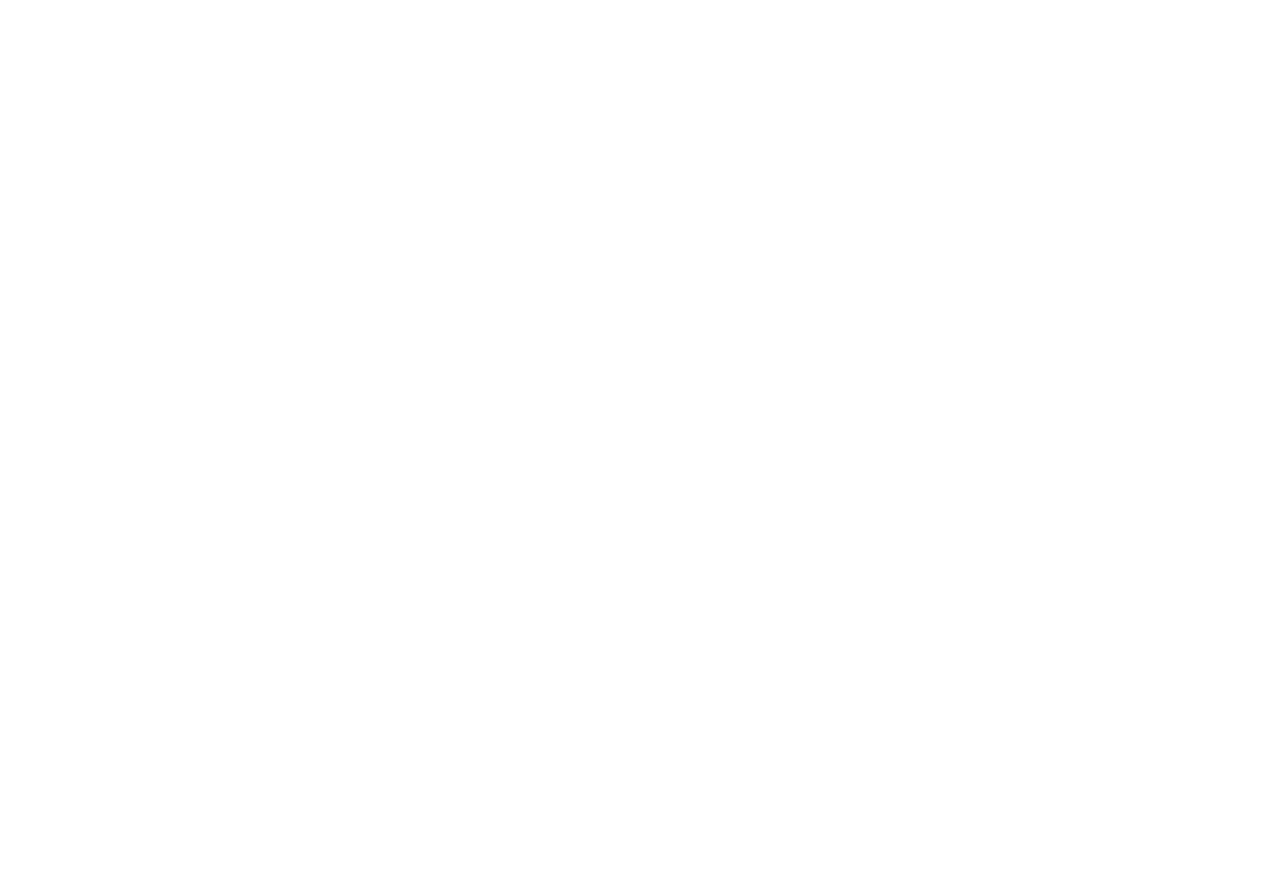
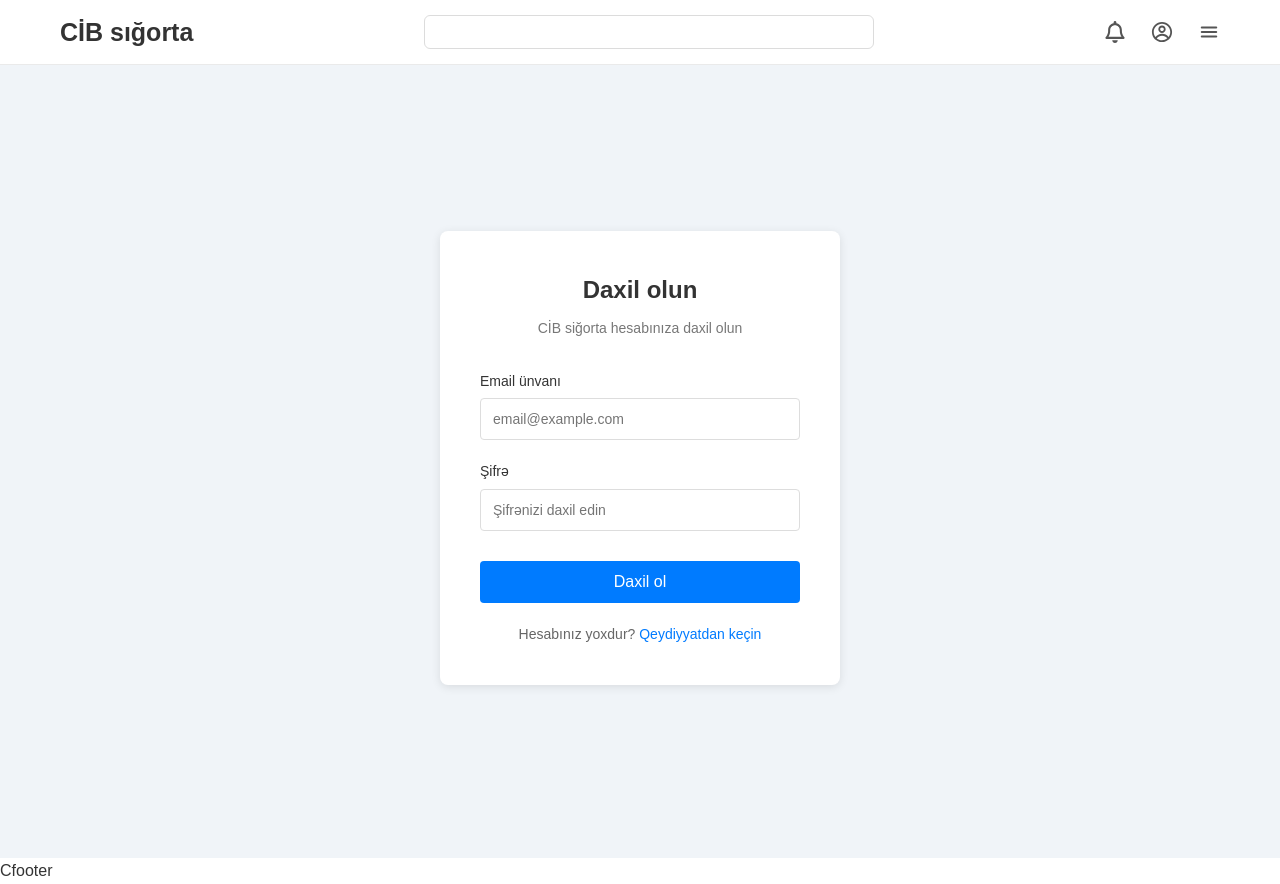
Before and after one commit to aysunfarhadli/Insurance-project_, a React (Vite) app in the folder front/: page /login in a window 1280 px wide. Before the commit this address had no page. Before the commit the page ends 800 px from the top, so only its background shows below. Built offline with nearby package versions, Linux system fonts and the light colour scheme.

Commit message:
login register design hazir

```diff
--- a/front/src/App.jsx
+++ b/front/src/App.jsx
@@ -17,6 +17,8 @@
 import TibbiSig from './pages/tibbi'
 import EmlakSig from './pages/emlakSig'
 import NeqliySig from './pages/neqliySig'
+import Register from './pages/register'
+import Login from './pages/login'
 
 function App() {
 
@@ -25,14 +27,17 @@
     <>
 
       <Routes>
-        <Route path='/' element={<Client/>}>
-          <Route index element={<UmSig/>}/>
-          <Route path='seyahet' element={<SeySigorta/>}/>
-          <Route path='heyat' element={<HeyatSig/>}/>
-          <Route path='tibbi' element={<TibbiSig/>}/>
-          <Route path='emlak' element={<EmlakSig/>}/>
-          <Route path='neqliyyat' element={<NeqliySig/>}/>
-          <Route path='profile' element={<Profile/>}/>
+        <Route path='/' element={<Client />}>
+          <Route index element={<UmSig />} />
+          <Route path='seyahet' element={<SeySigorta />} />
+          <Route path='heyat' element={<HeyatSig />} />
+          <Route path='tibbi' element={<TibbiSig />} />
+          <Route path='emlak' element={<EmlakSig />} />
+          <Route path='neqliyyat' element={<NeqliySig />} />
+          <Route path='profile' element={<Profile />} />
+          <Route path='register' element={<Register />} />
+          <Route path='login' element={<Login />} />
+
 
         </Route>
       </Routes>
--- /dev/null
+++ b/front/src/pages/login/index.jsx
@@ -0,0 +1,43 @@
+import React from 'react'
+import './index.scss'
+
+const Login = () => {
+  return (
+    <section className='login'>
+      <div className="login-container">
+        <form className="login-form">
+          <h2 className="login-title">Daxil olun</h2>
+          <p className="login-description">CİB siğorta hesabınıza daxil olun</p>
+
+          <div className="form-group">
+            <label htmlFor="email">Email ünvanı</label>
+            <input
+              type="email"
+              id="email"
+              name="email"
+              required
+              placeholder="email@example.com"
+            />
+          </div>
+
+          <div className="form-group">
+            <label htmlFor="password">Şifrə</label>
+            <input
+              type="password"
+              id="password"
+              name="password"
+              required
+              placeholder="Şifrənizi daxil edin"
+            />
+          </div>
+
+          <button type="submit" className="login-btn">Daxil ol</button>
+
+          <p className="register-link">Hesabınız yoxdur? <a href="#">Qeydiyyatdan keçin</a></p>
+        </form>
+      </div>
+    </section>
+  )
+}
+
+export default Login
--- /dev/null
+++ b/front/src/pages/login/index.scss
@@ -0,0 +1,96 @@
+// Login.scss
+.login {
+  display: flex;
+  justify-content: center;
+  align-items: center;
+  background-color: #f0f4f8;
+  padding: 40px 20px;
+  min-height: 100vh;
+}
+
+.login-container {
+  width: 100%;
+  max-width: 400px;
+}
+
+.login-form {
+  background-color: white;
+  padding: 40px;
+  border-radius: 8px;
+  box-shadow: 0 2px 10px rgba(0, 0, 0, 0.1);
+}
+
+.login-title {
+  text-align: center;
+  font-size: 24px;
+  margin-bottom: 8px;
+  color: #333;
+}
+
+.login-description {
+  text-align: center;
+  color: #777;
+  margin-bottom: 30px;
+  font-size: 14px;
+}
+
+.form-group {
+  margin-bottom: 20px;
+}
+
+.form-group label {
+  display: block;
+  font-size: 14px;
+  margin-bottom: 6px;
+  color: #333;
+  font-weight: 500;
+}
+
+.form-group input {
+  width: 100%;
+  padding: 12px;
+  border: 1px solid #ddd;
+  border-radius: 4px;
+  font-size: 14px;
+  box-sizing: border-box;
+  transition: border-color 0.3s ease;
+}
+
+.form-group input:focus {
+  border-color: #007bff;
+  outline: none;
+}
+
+.login-btn {
+  width: 100%;
+  padding: 12px;
+  background-color: #007bff;
+  color: white;
+  border: none;
+  border-radius: 4px;
+  font-size: 16px;
+  cursor: pointer;
+  transition: background-color 0.3s ease;
+  margin-top: 10px;
+}
+
+.login-btn:hover {
+  background-color: #0056b3;
+}
+
+.register-link {
+  text-align: center;
+  margin-top: 20px;
+  font-size: 14px;
+  color: #666;
+}
+
+.register-link a {
+  color: #007bff;
+  text-decoration: none;
+  font-weight: 500;
+}
+
+.register-link a:hover {
+  text-decoration: underline;
+}
--- /dev/null
+++ b/front/src/pages/register/index.jsx
@@ -0,0 +1,35 @@
+import React from 'react'
+import './index.scss'
+
+const Register = () => {
+  return (
+    <section className='register'>
+      <form className="signup-form">
+        <h2 className="form-title">Qeydiyyat</h2>
+        <p className="form-description">CİB siğorta hesab yaradın</p>
+
+        <div className="form-group">
+          <input type="text" required placeholder="Tam ad" />
+        </div>
+
+        <div className="form-group">
+          <input type="email" required placeholder="Email ünvanı" />
+        </div>
+
+        <div className="form-group">
+          <input type="password" required placeholder="Şifrə" />
+        </div>
+
+        <div className="form-group">
+          <input type="password" required placeholder="Şifrə təkrarı" />
+        </div>
+
+        <button type="submit" className="submit-btn">Qeydiyyatdan keç</button>
+
+        <p className="login-link">Hesabınız var? <a href="#">Daxil olun</a></p>
+      </form>
+    </section>
+  )
+}
+
+export default Register
--- /dev/null
+++ b/front/src/pages/register/index.scss
@@ -0,0 +1,80 @@
+.register {
+  display: flex;
+  justify-content: center;
+  background-color: #f0f4f8;
+  padding: 20px;
+  min-height: 100vh;
+}
+
+.signup-form {
+  background: white;
+  padding: 30px;
+  border-radius: 8px;
+  box-shadow: 0 2px 8px rgba(0,0,0,0.1);
+  width: 100%;
+  max-width: 400px;
+  margin: auto;
+}
+
+.form-title {
+  text-align: center;
+  font-size: 20px;
+  margin-bottom: 5px;
+}
+
+.form-description {
+  text-align: center;
+  color: #666;
+  font-size: 14px;
+  margin-bottom: 25px;
+}
+
+.form-group {
+  margin-bottom: 15px;
+}
+
+.form-group input {
+  width: 100%;
+  padding: 10px;
+  border: 1px solid #ddd;
+  border-radius: 4px;
+  font-size: 14px;
+  box-sizing: border-box;
+}
+
+.form-group input:focus {
+  border-color: #007bff;
+  outline: none;
+}
+
+.submit-btn {
+  width: 100%;
+  padding: 10px;
+  background: #007bff;
+  color: white;
+  border: none;
+  border-radius: 4px;
+  font-size: 14px;
+  cursor: pointer;
+  margin-top: 10px;
+}
+
+.submit-btn:hover {
+  background: #0056b3;
+}
+
+.login-link {
+  text-align: center;
+  margin-top: 15px;
+  font-size: 13px;
+  color: #666;
+}
+
+.login-link a {
+  color: #007bff;
+  text-decoration: none;
+}
+
+.login-link a:hover {
+  text-decoration: underline;
+}
```
